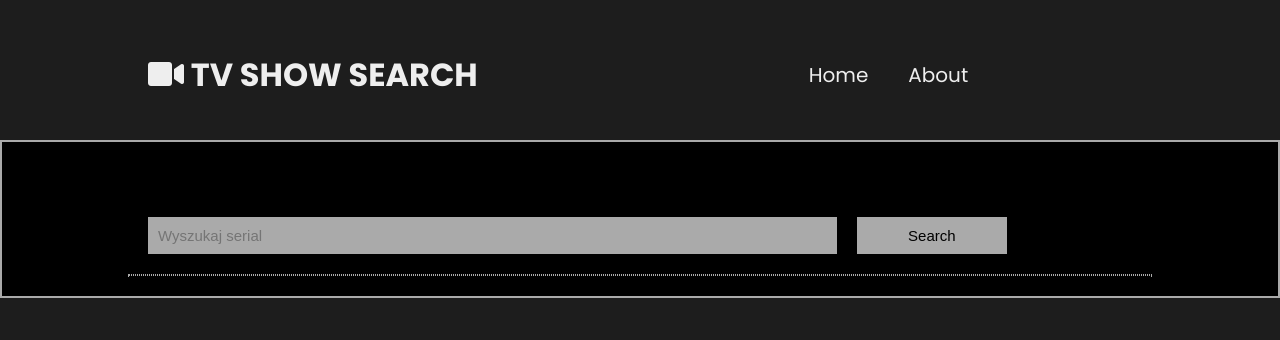
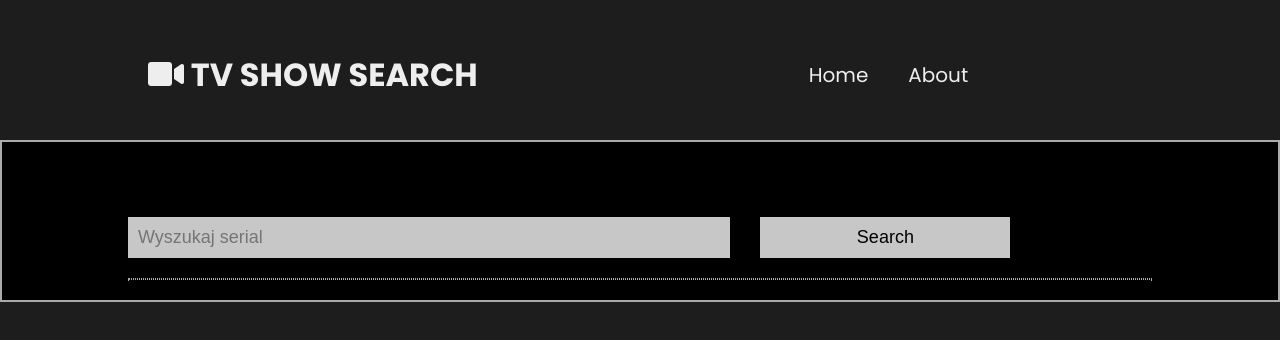
Before and after one commit to danielsuszek/movie-list, a React (Create React App) app: page / in a window 1280 px wide. Shown: the top 340 px of the page. Built offline with nearby package versions, Linux system fonts and the light colour scheme.

Commit message:
Searchbar styles with RWD

```diff
--- a/src/components/Searchbar.jsx
+++ b/src/components/Searchbar.jsx
@@ -38,6 +38,7 @@ const Searchbar = () => {
           placeholder="Wyszukaj serial"
           value={searchTerm}
           onChange={onChangeHandler}
+          autoFocus
         />
         <button type="submit">Search</button>
       </form>
--- a/src/components/Searchbar.module.scss
+++ b/src/components/Searchbar.module.scss
@@ -4,30 +4,44 @@
   margin: 0 auto;
   width: 80vw;
   // @include border($gray);
-  padding: 20px;
+  padding: 20px 20px 20px 0;
 
   &__errorSpace {
       width: 70vw;
       height: 35px;
       padding: 3px;
   }
+
+  form {
+    display: flex;
     input, button {
       padding: 10px;
-    font-size: 15px;
-
+      font-size: 18px;
+      background-color: $gray;
+      border: none;
+      color: $black;
     }
     input {
-    width: 70%;
+      flex-basis: 60%;
       outline: none;
-    background-color: $gray;
-    border: none;
     }
     button {
-    margin-left: 20px;
-    width: 150px;
-    border-radius: 0;
-    border: none;
-    background-color: $gray;
+      flex-basis: 250px;
+      margin-left: 30px;
       cursor: pointer;
     }
   }
+}
+
+@media only screen and (max-device-width: 768px) {
+  .searchbar {
+    form {
+      flex-direction: column;
+      button {
+        flex-basis: 100%;
+        margin-left: 0;
+        margin-top: 10px;
+      }
+    }
+  }
+}
--- a/src/sass/core.scss
+++ b/src/sass/core.scss
@@ -3,9 +3,10 @@
 $Poppins: 'Poppins', sans-serif;
 
 // colors
+$black: #000;
 $dark: rgb(29, 29, 29);
 $light: #eee;
-$gray: #aaa;
+$gray: rgb(199,199,199);
 // $primary: rgb(162, 162, 246);
 $danger: rgb(178,34,34);
 
```
Lines whose indentation alone changed are shown as unchanged.
